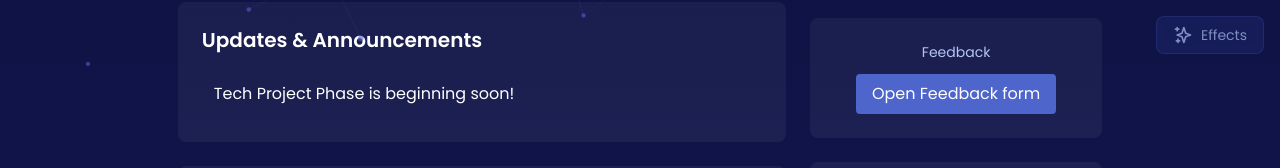
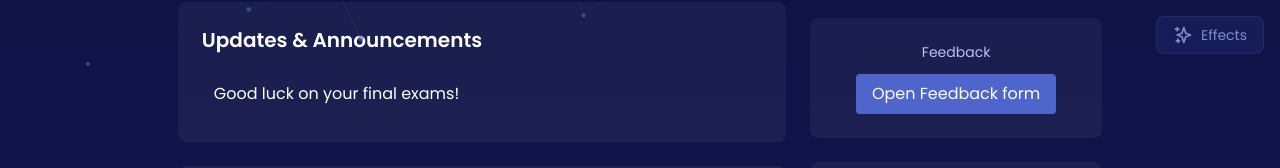
Before and after one commit to afhs-mercuriworld/mercuri-world-website, a plain HTML site: page index.html in a window 1280 px wide. Shown: the part 730-898 px from the top of the page. Drawn offline with nearby package versions, Linux system fonts and the light colour scheme.

Commit message:
updated announcements

```diff
--- a/index.html
+++ b/index.html
@@ -102,7 +102,7 @@
           <h2 class="text-xl font-semibold">Updates & Announcements</h2>
           <ul class="mt-4 space-y-3">
             <!-- <li class="p-3 bg-white/3 rounded">Orientation meeting recap — <span class="text-[#b4c4f8]">Sept 27</span></li> -->
-            <li class="p-3 bg-white/3 rouded">Tech Project Phase is beginning soon!</li>
+            <li class="p-3 bg-white/3 rouded">Good luck on your final exams!</li>
           </ul>
         </div>
 
```
